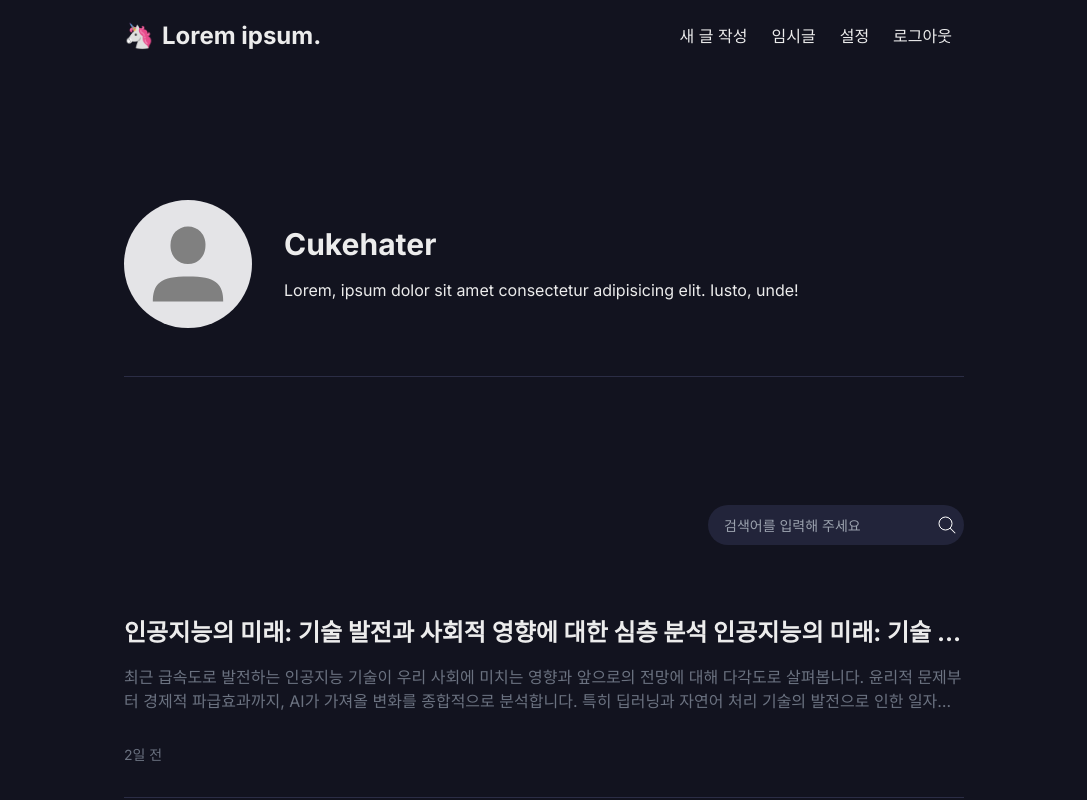
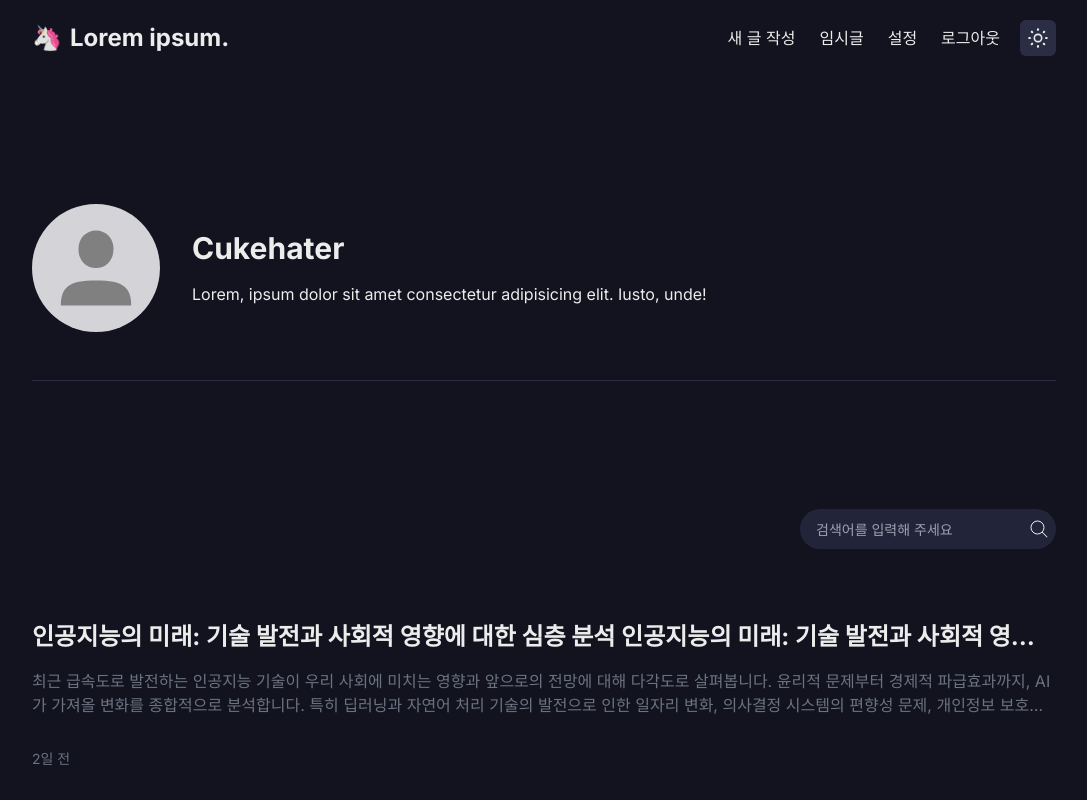
Before and after one commit to cukehater/blog, a Next.js app: page / in a window 1280 px wide. Shown: the top 800 px of the page, without its empty margins (96-1183 px from the left). Built offline with nearby package versions, Linux system fonts and the light colour scheme.

Commit message:
feat: 다크/라이트 모드 토글 인터페이스

```diff
--- /dev/null
+++ b/app/features/DarkModeToggle.tsx
@@ -0,0 +1,41 @@
+import Image from 'next/image'
+
+export default function DarkModeToggle() {
+  return (
+    <button
+      type='button'
+      className='bg-[var(--border-color)] rounded-md p-1 ml-2'
+    >
+      <div className='w-7 h-7 hover:rotate-45 transition-transform duration-300'>
+        {/* <DarkImage /> */}
+        <LightImage />
+      </div>
+    </button>
+  )
+}
+
+const DarkImage = () => {
+  return (
+    <svg
+      fill='var(--color)'
+      viewBox='0 0 24 24'
+      xmlns='http://www.w3.org/2000/svg'
+    >
+      <g>
+        <path d='M12.741,20.917a9.389,9.389,0,0,1-1.395-.105,9.141,9.141,0,0,1-1.465-17.7,1.177,1.177,0,0,1,1.21.281,1.273,1.273,0,0,1,.325,1.293,8.112,8.112,0,0,0-.353,2.68,8.266,8.266,0,0,0,4.366,6.857,7.628,7.628,0,0,0,3.711.993,1.242,1.242,0,0,1,.994,1.963h0A9.148,9.148,0,0,1,12.741,20.917ZM10.261,4.05a.211.211,0,0,0-.065.011,8.137,8.137,0,1,0,9.131,12.526h0a.224.224,0,0,0,.013-.235.232.232,0,0,0-.206-.136A8.619,8.619,0,0,1,14.946,15.1a9.274,9.274,0,0,1-4.883-7.7,9.123,9.123,0,0,1,.4-3.008.286.286,0,0,0-.069-.285A.184.184,0,0,0,10.261,4.05Z' />
+      </g>
+    </svg>
+  )
+}
+
+const LightImage = () => {
+  return (
+    <svg
+      fill='var(--color)'
+      viewBox='0 0 20 20'
+      xmlns='http://www.w3.org/2000/svg'
+    >
+      <path d='M10 6.797a3.191 3.191 0 0 0-3.2 3.201 3.19 3.19 0 0 0 3.2 3.199 3.19 3.19 0 0 0 3.199-3.199A3.19 3.19 0 0 0 10 6.797zm0 5.25a2.049 2.049 0 1 1 0-4.1 2.05 2.05 0 0 1 0 4.1zM15 5c-.312-.312-.883-.248-1.273.142-.39.391-.453.959-.141 1.272s.882.25 1.273-.141c.39-.39.453-.961.141-1.273zm-9.858 8.729c-.391.39-.454.959-.142 1.271s.882.25 1.273-.141.454-.961.142-1.273-.883-.248-1.273.143zM5 5c-.312.312-.249.883.141 1.273.391.391.961.453 1.273.141s.249-.883-.142-1.273C5.883 4.752 5.312 4.688 5 5zm8.727 9.857c.39.391.96.455 1.273.143s.249-.883-.142-1.274-.96-.453-1.273-.141-.248.882.142 1.272zM10 4.998c.441 0 .8-.447.8-1C10.799 3.445 10.441 3 10 3c-.442 0-.801.445-.801.998s.358 1 .801 1zM10 17c.441 0 .8-.447.8-1s-.358-.998-.799-.998c-.442 0-.801.445-.801.998-.001.553.357 1 .8 1zm-5-7c0-.441-.45-.8-1.003-.8S3 9.559 3 10c0 .442.444.8.997.8S5 10.442 5 10zm12 0c0-.441-.448-.8-1.001-.8-.553 0-.999.359-.999.8 0 .442.446.8.999.8.553 0 1.001-.358 1.001-.8z' />
+    </svg>
+  )
+}
--- a/app/features/Profile.tsx
+++ b/app/features/Profile.tsx
@@ -6,7 +6,7 @@ export default function Intro({}: Props) {
   return (
     <section className='pt-32 pb-12 border-b border-[var(--border-color)] mb-32'>
       <div className='flex items-center gap-8'>
-        <div className='w-32 h-32 rounded-full bg-zinc-200 flex items-center justify-center'>
+        <div className='w-32 h-32 rounded-full bg-zinc-300 flex items-center justify-center'>
           <Image
             src='/assets/images/avatar.svg'
             width={100}
--- a/app/features/Search.tsx
+++ b/app/features/Search.tsx
@@ -6,19 +6,41 @@ type Props = {}
 
 export default function Search({}: Props) {
   return (
-    <form className='flex items-center rounded-full w-64 overflow-hidden ml-auto bg-[var(--button-bg)]'>
+    <form className='flex items-center rounded-full w-64 overflow-hidden ml-auto bg-[var(--button-background-color)]'>
       <input
         type='text'
         placeholder='검색어를 입력해 주세요'
         className='h-10 flex-1 pl-4 text-black bg-transparent text-sm'
       />
-      <button className='h-10 w-10 flex items-center justify-center mr-1 invert'>
-        <Image
-          src='/assets/images/search.svg'
-          alt='search'
-          width={24}
-          height={24}
-        />
+      <button className='h-10 w-10 flex items-center justify-center mr-1'>
+        <svg
+          width='800px'
+          height='800px'
+          viewBox='0 0 24 24'
+          fill='none'
+          xmlns='http://www.w3.org/2000/svg'
+          className='w-6 h-6'
+        >
+          <g clip-path='url(#clip0_15_152)'>
+            <rect width='24' height='24' />
+            <circle
+              cx='10.5'
+              cy='10.5'
+              r='6.5'
+              stroke='var(--color)'
+              stroke-linejoin='round'
+            />
+            <path
+              d='M19.6464 20.3536C19.8417 20.5488 20.1583 20.5488 20.3536 20.3536C20.5488 20.1583 20.5488 19.8417 20.3536 19.6464L19.6464 20.3536ZM20.3536 19.6464L15.3536 14.6464L14.6464 15.3536L19.6464 20.3536L20.3536 19.6464Z'
+              fill='var(--color)'
+            />
+          </g>
+          <defs>
+            <clipPath id='clip0_15_152'>
+              <rect width='24' height='24' fill='white' />
+            </clipPath>
+          </defs>
+        </svg>
       </button>
     </form>
   )
--- a/app/globals.scss
+++ b/app/globals.scss
@@ -3,30 +3,31 @@
 @tailwind utilities;
 
 :root {
-  --brand-color: #e47575;
-  --color-primary: #333333;
-  --color-secondary: #ececec;
-  --bg-primary-hover: #f0f0f0;
-  --border-color: #dddddd;
-  --button-bg: #f0f0f0;
-  --background-color: #f5f5f5;
+  --accent-color: #09204a;
+
   --color: #333333;
+  --background-color: #e0e0e0;
+
+  --border-color: #cccccc;
+  --button-background-color: #d9d9d9;
 
   &.dark-mode {
-    --brand-color: #09ece1;
+    --accent-color: #09ece1;
+
+    --color: #ececec;
+    --background-color: #12131f;
+
     --border-color: #2b2d45;
-    --button-bg: #22243a;
-
-    --background-color: #12131f;
-    --color: var(--color-secondary);
+    --button-background-color: #22243a;
   }
-
-  background-color: var(--background-color);
-  color: var(--color);
 }
 
-input,
-a,
-button {
+html,
+body {
+  background-color: var(--background-color);
+}
+
+* {
+  color: var(--color);
   outline: none;
 }
--- a/app/layout/Header.tsx
+++ b/app/layout/Header.tsx
@@ -2,6 +2,7 @@ import Link from 'next/link'
 import InnerCol from '../shared/components/InnerCol'
 import Image from 'next/image'
 import NavItem from '../shared/components/NavItem'
+import DarkModeToggle from '../features/DarkModeToggle'
 
 export default function Header() {
   return (
@@ -21,7 +22,7 @@ export default function Header() {
 
 const Nav = () => {
   return (
-    <nav className='flex'>
+    <nav className='flex items-center'>
       <Link href='/write'>
         <NavItem content='새 글 작성' />
       </Link>
@@ -35,6 +36,7 @@ const Nav = () => {
       <Link href='/logout'>
         <NavItem content='로그아웃' />
       </Link>
+      <DarkModeToggle />
     </nav>
   )
 }
--- a/app/shared/components/Button.tsx
+++ b/app/shared/components/Button.tsx
@@ -14,7 +14,9 @@ export default function Button({ text, type = 'primary' }: Props) {
 }
 
 const styleData = {
-  primary: 'hover:bg-[var(--button-bg)]',
-  secondary: 'text-[var(--brand-color)] hover:bg-[var(--button-bg)]',
-  tertiary: 'text-black bg-[var(--brand-color)] opacity-90 hover:opacity-100'
+  primary: 'hover:bg-[var(--button-background-color)]',
+  secondary:
+    'text-[var(--accent-color)] hover:bg-[var(--button-background-color)]',
+  tertiary:
+    'text-[var(--background-color)] bg-[var(--accent-color)] opacity-90 hover:opacity-100'
 }
--- a/app/shared/components/Hash.tsx
+++ b/app/shared/components/Hash.tsx
@@ -1,6 +1,6 @@
 export default function Hash({ hash }: { hash: string }) {
   return (
-    <div className='py-1 px-4 bg-[var(--button-bg)] bg-opacity-30 text-[var(--brand-color)] rounded-full'>
+    <div className='py-1 px-4 bg-[var(--button-background-color)] bg-opacity-30 text-[var(--accent-color)] rounded-full'>
       {hash}
     </div>
   )
--- a/app/shared/components/InnerCol.tsx
+++ b/app/shared/components/InnerCol.tsx
@@ -6,7 +6,7 @@ export default function InnerCol({
   className?: string
 }) {
   return (
-    <div className={`max-w-[840px] mx-auto relative ${className}`}>
+    <div className={`max-w-[1024px] mx-auto relative ${className}`}>
       {children}
     </div>
   )
--- a/app/shared/components/NavItem.tsx
+++ b/app/shared/components/NavItem.tsx
@@ -2,7 +2,7 @@ import React from 'react'
 
 export default function NavItem({ content }: { content: string }) {
   return (
-    <div className='hover:bg-[var(--button-bg)] px-3 py-1 rounded-full text-[var(--button-text)] hover:text-[var(--brand-color)] transition-all'>
+    <div className='hover:bg-[var(--button-background-color)] px-3 py-1 rounded-full text-[var(--button-text)] hover:text-[var(--accent-color)] transition-all'>
       {content}
     </div>
   )
--- a/app/write/page.tsx
+++ b/app/write/page.tsx
@@ -9,7 +9,7 @@ export default function MarkDownEditor() {
       <div className='flex flex-col min-h-screen'>
         <div className='h-20 bg-[var(--border-color)]  flex items-center px-4'>
           <Link href='/'>
-            <Button text='뒤로가기' />
+            <Button text='돌아가기' />
           </Link>
           <div className='flex ml-auto gap-2'>
             <Button text='임시저장' type='secondary' />
```
Also changed, not shown: public/assets/images/search.svg (deleted).
